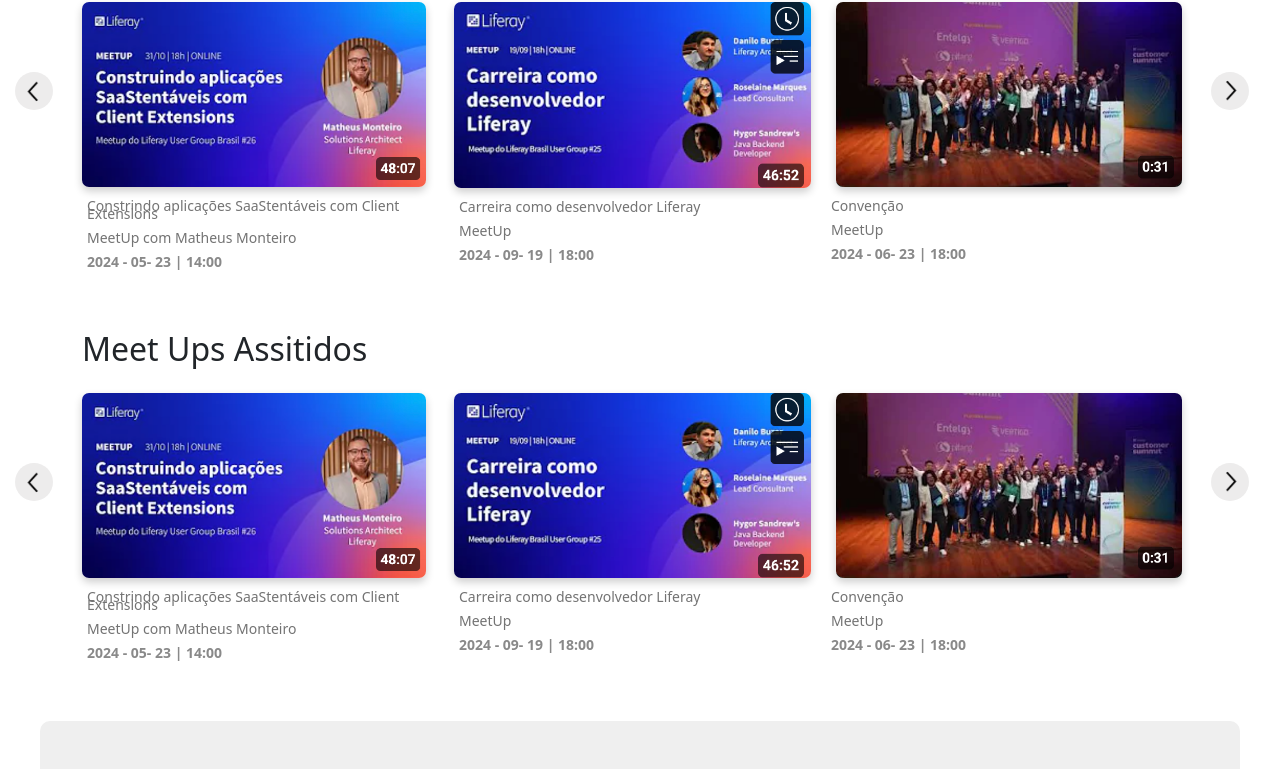
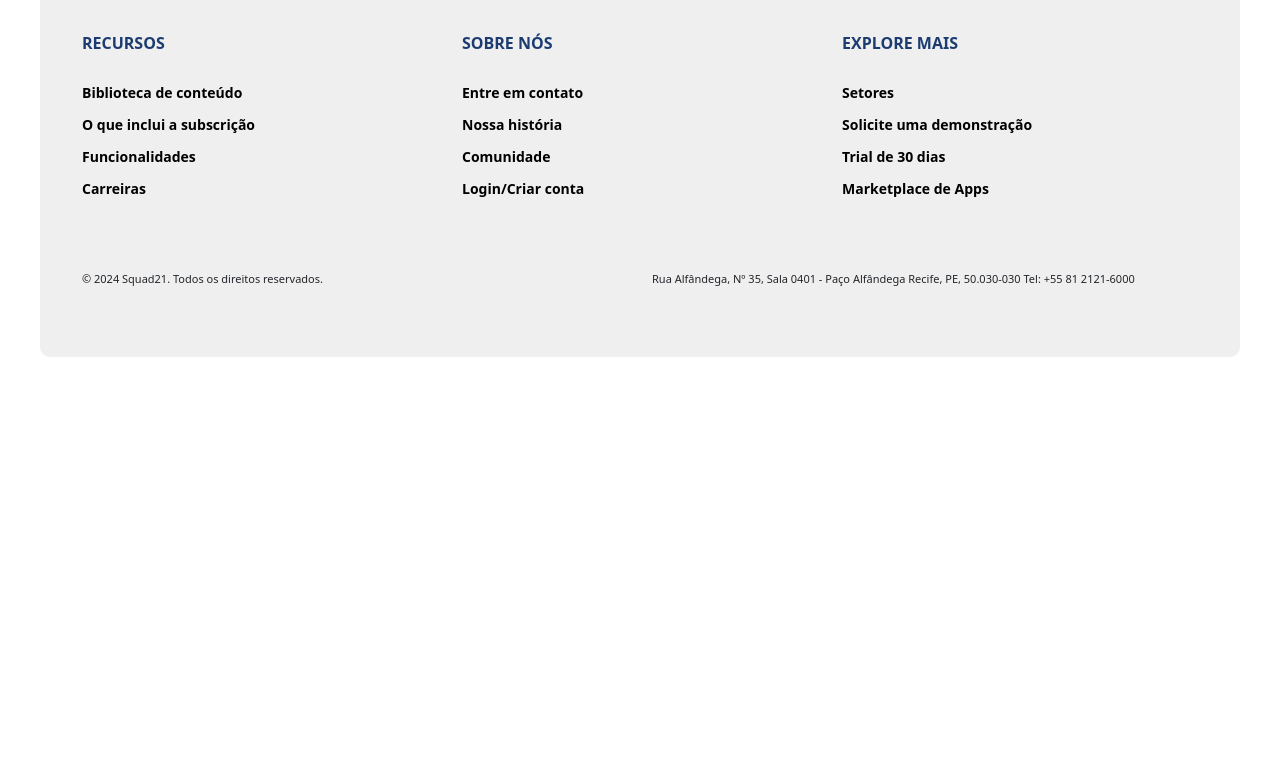
Before and after one commit to melissalimatf/liferay, a plain HTML site: page liferay/index.html in a window 1280 px wide. Shown: the part 1316-2085 px from the top of the page. After the commit the page ends 1697 px from the top, so only its background shows below. Drawn offline with nearby package versions, Linux system fonts and the light colour scheme; a script that the page names is missing.

Commit message:
Update index.html

```diff
--- a/liferay/index.html
+++ b/liferay/index.html
@@ -13,7 +13,7 @@
 
         <header class="container-fluid">
             <nav class="navbar navbar-expand-lg navbar-light bg-light">
-                <a class="navbar-brand" href="#">
+                <a class="navbar-brand" href="https://liferay.dev/">
                     <img src="../liferay/imagens/logo-liferay.png" alt="Logo" style="width:160px;">
                 </a>
                 <button class="navbar-toggler" type="button" data-toggle="collapse" data-target="#navbarNav" aria-controls="navbarNav" aria-expanded="false" aria-label="Toggle navigation">
@@ -22,10 +22,7 @@
                 <div class="collapse navbar-collapse justify-content-end" id="navbarNav">
                     <ul class="navbar-nav">
                         <li class="nav-item"  >
-                            <a class="nav-link" href="#">Página Inicial</a>
-                        </li>
-                        <li class="nav-item"  >
-                            <a class="nav-link" href="#">Favoritos</a>
+                            <a class="nav-link" href="./favoritados.html">Favoritados</a>
                         </li>
                         <li class="nav-item" >
                             <a class="nav-link" href="#">Perfil</a>
@@ -36,12 +33,23 @@
         </header>
 
         <main>
+            <div class="d-flex mb-2 mt-2 justify-content-end container-fluid">
+              <div class="searchInputContainer">
+                  <input type="text" id="searchInput" class="searchInput" onkeyup="search()" placeholder="Encontre MeetUps ...">
+                  <svg class="search-icon" xmlns="http://www.w3.org/2000/svg" viewBox="0 0 24 24">
+                      <path fill="none" d="M0 0h24v24H0z"/>
+                      <path d="M15.5 14h-.79l-.28-.27a6.5 6.5 0 0 0 1.48-5.34c-.47-2.78-2.79-5-5.59-5.34a6.505 6.505 0 0 0-7.27 7.27c.34 2.8 2.56 5.12 5.34 5.59a6.5 6.5 0 0 0 5.34-1.48l.27.28v.79l4.25 4.25c.41.41 1.08.41 1.49 0 .41-.41.41-1.08 0-1.49L15.5 14zm-6 0C7.01 14 5 11.99 5 9.5S7.01 5 9.5 5 14 7.01 14 9.5 11.99 14 9.5 14z"/>
+                  </svg>
+              </div>
+              <div>
+                  <button type="button" class="btn btn-primary btnFiltrar">Filtrar pesquisa</button>
+              </div>
+            </div>
 
             <div class="search-container">
+                <div class="row">
 
-                <div class=" row">
-
-                    <div class="title mb-5 col-md-8">
+                    <div class="title mb-5 mt-3 col-md-8">
                         <h1 class="text-white mb-3">Explore Meetups com Liferay DXP</h1>
                         <h3 class="text-white mb-3">Conectando pessoas e compartilhando conhecimento</h3>
                         <p class="mb-3">Bem-vindo ao nosso espaço de encontros! Aqui você encontrará uma variedade de Meetups divertidos e informativos sobre Liferay DXP.
@@ -53,28 +61,6 @@
                     </div>
 
                 </div>
-
-
-                <div class="row container">
-
-                    <div class="search-wrapper  mt-5">
-                        <input type="text" id="searchInput" class="searchInput" onkeyup="search()" placeholder="Digite para pesquisar ...">
-                        <svg class="search-icon" xmlns="http://www.w3.org/2000/svg" viewBox="0 0 24 24">
-                            <path fill="none" d="M0 0h24v24H0z"/>
-                            <path d="M15.5 14h-.79l-.28-.27a6.5 6.5 0 0 0 1.48-5.34c-.47-2.78-2.79-5-5.59-5.34a6.505 6.505 0 0 0-7.27 7.27c.34 2.8 2.56 5.12 5.34 5.59a6.5 6.5 0 0 0 5.34-1.48l.27.28v.79l4.25 4.25c.41.41 1.08.41 1.49 0 .41-.41.41-1.08 0-1.49L15.5 14zm-6 0C7.01 14 5 11.99 5 9.5S7.01 5 9.5 5 14 7.01 14 9.5 11.99 14 9.5 14z"/>
-                        </svg>
-                    </div>
-                    <div>
-                      <button type="button" class="btn btn-primary btnFiltrar">Filtrar pesquisa</button>
-                    </div>
-                </div>
-
-
-
-
-
-
-
             </div>
 
 
@@ -85,19 +71,19 @@
                                 <div class="d-flex">
                                     <img class="seta1" src="./imagens/arrow-right.png" alt="seta">
                                     <div class="col-md-4">
-                                        <img class="photo" src="imagens/img1-liferay.png" alt="foto 1">
+                                      <a href="./meetUp.html"><img class="photo" src="imagens/img1-liferay.png" alt="foto 1"></a>
                                         <p>Constrindo aplicações SaaStentáveis com Client Extensions</p>
                                         <p>MeetUp com Matheus Monteiro</p>
                                         <p class="date">2024 - 05- 23 | 14:00</p>
                                     </div>
                                     <div class ="col-md-4">
-                                        <img class="photo1" src="imagens/img2-liferay.png" alt="foto 2">
+                                      <a href="./meetUp.html"><img class="photo1" src="imagens/img2-liferay.png" alt="foto 2"></a>
                                         <p>Carreira como desenvolvedor Liferay</p>
                                         <p>MeetUp</p>
                                         <p class="date">2024 - 09- 19 | 18:00</p>
                                     </div>
                                     <div class ="col-md-4">
-                                        <img class="photo2" src="imagens/img3-liferay.png" alt="foto 3">
+                                      <a href="./meetUp.html"><img class="photo2" src="imagens/img3-liferay.png" alt="foto 3"></a>
                                         <p>Convenção</p>
                                         <p>MeetUp</p>
                                         <p class="date">2024 - 06- 23 | 18:00</p>
@@ -107,76 +93,6 @@
 
                             </div>
             </div>
-
-            <div class="recomendado-container mt-5 container">
-                <h2>Meet Ups Favoritados</h2>
-
-                            <div class="conteudosRecomendados mt-4">
-                                <div class="d-flex">
-                                    <img class="seta1" src="./imagens/arrow-right.png" alt="seta">
-                                    <div class="col-md-4">
-                                        <img class="photo" src="imagens/img1-liferay.png" alt="foto 1">
-                                        <p>Constrindo aplicações SaaStentáveis com Client Extensions</p>
-                                        <p>MeetUp com Matheus Monteiro</p>
-                                        <p class="date">2024 - 05- 23 | 14:00</p>
-                                    </div>
-                                    <div class ="col-md-4">
-                                        <img class="photo1" src="imagens/img2-liferay.png" alt="foto 2">
-                                        <p>Carreira como desenvolvedor Liferay</p>
-                                        <p>MeetUp</p>
-                                        <p class="date">2024 - 09- 19 | 18:00</p>
-                                    </div>
-                                    <div class ="col-md-4">
-                                        <img class="photo2" src="imagens/img3-liferay.png" alt="foto 3">
-                                        <p>Convenção</p>
-                                        <p>MeetUp</p>
-                                        <p class="date">2024 - 06- 23 | 18:00</p>
-                                    </div>
-                                    <img class="seta2" src="./imagens/arrow-right.png" alt="seta">
-                                </div>
-
-                            </div>
-            </div>
-
-            <div class="recomendado-container mt-5 container">
-                <h2>Meet Ups Assitidos</h2>
-
-                            <div class="conteudosRecomendados mt-4">
-                                <div class="d-flex">
-                                    <img class="seta1" src="./imagens/arrow-right.png" alt="seta">
-                                    <div class="col-md-4">
-                                        <img class="photo" src="imagens/img1-liferay.png" alt="foto 1">
-                                        <p>Constrindo aplicações SaaStentáveis com Client Extensions</p>
-                                        <p>MeetUp com Matheus Monteiro</p>
-                                        <p class="date">2024 - 05- 23 | 14:00</p>
-                                    </div>
-                                    <div class ="col-md-4">
-                                        <img class="photo1" src="imagens/img2-liferay.png" alt="foto 2">
-                                        <p>Carreira como desenvolvedor Liferay</p>
-                                        <p>MeetUp</p>
-                                        <p class="date">2024 - 09- 19 | 18:00</p>
-                                    </div>
-                                    <div class ="col-md-4">
-                                        <img class="photo2" src="imagens/img3-liferay.png" alt="foto 3">
-                                        <p>Convenção</p>
-                                        <p>MeetUp</p>
-                                        <p class="date">2024 - 06- 23 | 18:00</p>
-                                    </div>
-                                    <img class="seta2" src="./imagens/arrow-right.png" alt="seta">
-                                </div>
-
-                            </div>
-            </div>
-
-
-
-
-
-
-
-
-
-
 
         </main>
 
@@ -194,12 +110,12 @@
                       <div class="text-right">
                         <ul class="list-unstyled social-networks">
                           <li data-gtm-event="social-network-footer">
-                            <a href="https://api.whatsapp.com/send/?phone=19545495745&text&type=phone_number&app_absent=0" target="_blank" rel="noopener">
+                            <a href="https://web.facebook.com/liferay/" target="_blank" rel="noopener">
                               <img alt="Facebook" class="icon-facebook" style="margin-top: -1.5px;" src="./imagens/facebook.svg">
                             </a>
                           </li>
                           <li data-gtm-event="social-network-footer">
-                            <a href="https://www.instagram.com/ocean.rent/" target="_blank" rel="noopener">
+                            <a href="https://www.instagram.com/liferaylatam/" target="_blank" rel="noopener">
                               <img alt="Instagram" class="icon-instagram" src="./imagens/instagram.svg">
                             </a>
                           </li>
@@ -264,63 +180,6 @@
             </div>
           </footer>
 
-
-
-
-
-
-
-
-
-
-
-
-
-
-
-
-
-
-
-
-
-
-
-
-
-
-
-
-
-
-
-
-
-
-          <script>
-            function search() {
-              var input, filter, table, tr, td, i, txtValue;
-              input = document.getElementById("searchInput");
-              filter = input.value.toUpperCase();
-              table = document.getElementById("dataTable");
-              tr = table.getElementsByTagName("tr");
-              for (i = 0; i < tr.length; i++) {
-                td = tr[i].getElementsByTagName("td");
-                for (var j = 0; j < td.length; j++) {
-                  if (td[j]) {
-                    txtValue = td[j].textContent || td[j].innerText;
-                    if (txtValue.toUpperCase().indexOf(filter) > -1) {
-                      tr[i].style.display = "";
-                      break;
-                    } else {
-                      tr[i].style.display = "none";
-                    }
-                  }
-                }
-              }
-            }
-            </script>
-
         <script type="text/javascript" src="script.js"></script>
     </body>
 </html>
```
